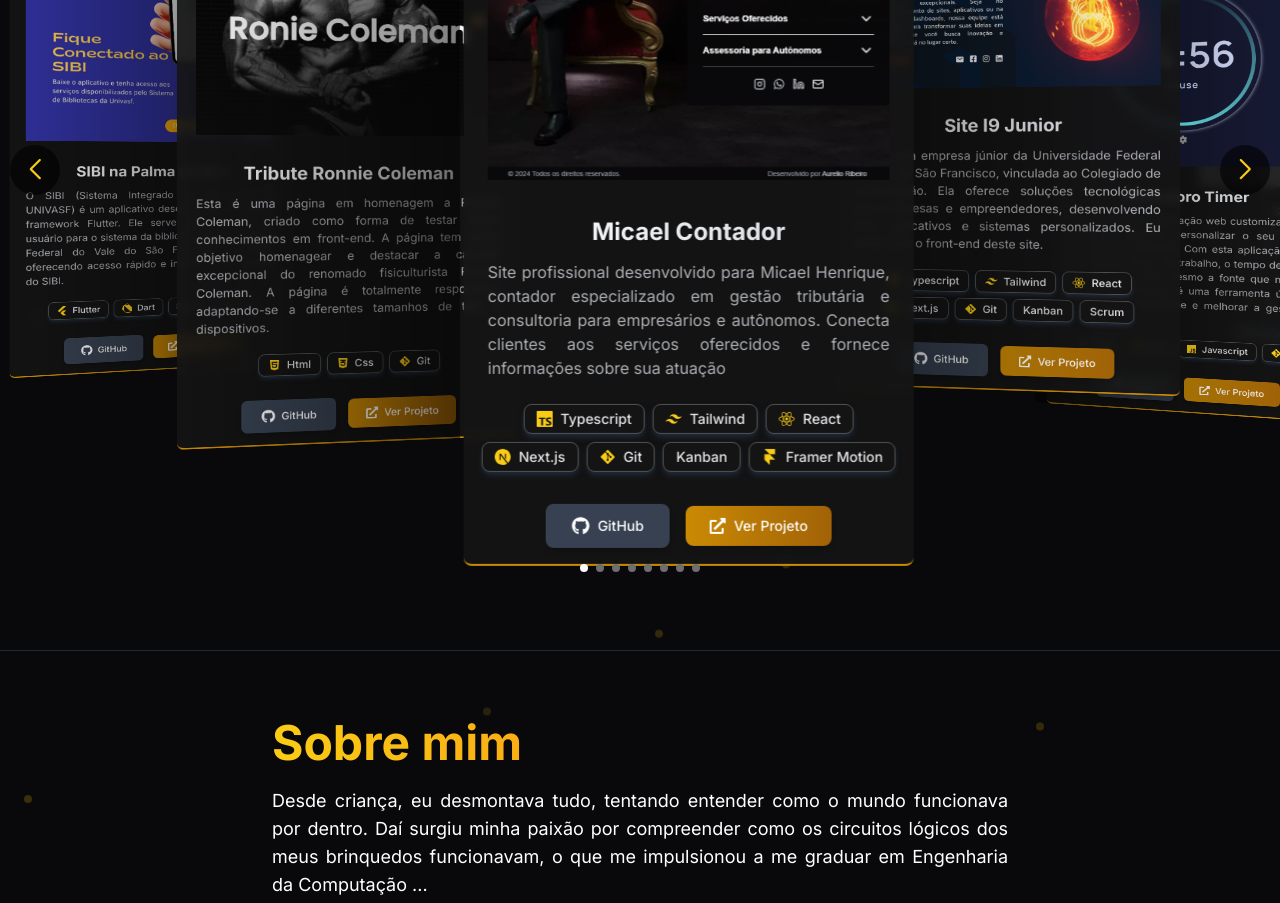
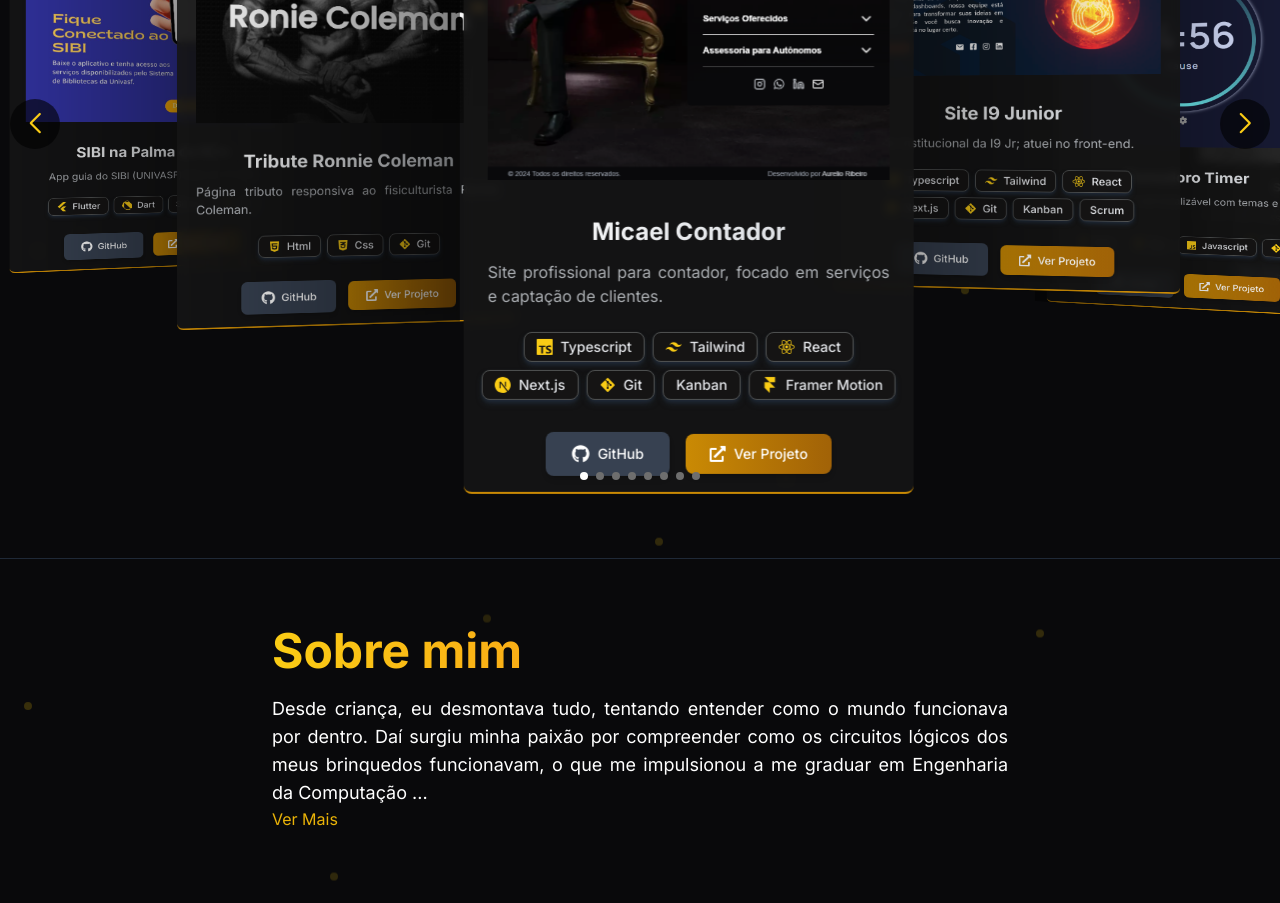
Before and after one commit to aureliodeboa/Portfolio, a Next.js app: page / in a window 1280 px wide. Shown: the part 1340-2243 px from the top of the page. Built offline with nearby package versions, Linux system fonts and the light colour scheme.

Commit message:
feat: atualização das descrições dos projetos no arquivo de dados, tornando-as mais concisas e focadas nos principais aspectos de cada projeto

```diff
--- a/src/assets/data/projectsData-en.ts
+++ b/src/assets/data/projectsData-en.ts
@@ -13,7 +13,7 @@
         id: 1,
         imageProject: micael,
         title: "Micael Contador",
-        description: "A professional website developed for Micael Henrique, an accountant specialized in tax management and consultancy for entrepreneurs and freelancers. The website connects clients to the services offered and provides information about his professional activities.",
+        description: "Professional website for an accountant, focused on services and lead capture.",
         linkGithub: "https://github.com/aureliodeboa/micael-portfolio",
         usedtechnologies: ["TypeScript", "Tailwind", "React", "Next.js", "Git", "Kanban", "Framer Motion"],
         urlProject: "https://micaelcontador.netlify.app/"
@@ -22,7 +22,7 @@
         id: 2,
         imageProject: imgI9site,
         title: "I9 Junior Website",
-        description: "I9 is a junior enterprise at the Federal University of the São Francisco Valley, linked to the Computing Department. It provides technological solutions for companies and entrepreneurs by developing websites, applications, and customized systems. I developed the front-end of this website.",
+        description: "Institutional website for I9 Jr; I developed the front-end.",
         linkGithub: "https://github.com/inove-jr/i9-website",
         usedtechnologies: ["TypeScript", "Tailwind", "React", "Next.js", "Git", "Kanban", "Scrum"],
         urlProject: "https://inove-jr.vercel.app/"
@@ -31,7 +31,7 @@
         id: 3,
         imageProject: imgPomodoro,
         title: "Pomodoro Timer",
-        description: "The Pomodoro Timer is a customizable web application that allows users to personalize their own Pomodoro timer. With this application, you can set work time, break time, choose colors, and even select your preferred font. This application is a useful tool for increasing productivity and improving time management.",
+        description: "Customizable Pomodoro timer with themes and adjustable times.",
         linkGithub: "https://github.com/aureliodeboa/Pomodoro",
         usedtechnologies: ["Html", "Css", "Javascript", "Git"],
         urlProject: "https://silver-chebakia-3fd8cb.netlify.app/"
@@ -40,7 +40,7 @@
         id: 4,
         imageProject: imgStarbuks,
         title: "Starbucks",
-        description: "This is a Starbucks homepage project developed to practice CSS grid-template property skills. In this project, I used only HTML and CSS to create a simple replica of the Starbucks homepage.",
+        description: "Simple Starbucks homepage replica using only HTML and CSS.",
         linkGithub: "https://github.com/aureliodeboa/Starbucks?tab=readme-ov-file",
         usedtechnologies: ["Html", "Css", "Git"],
         urlProject: "https://inquisitive-cendol-2fd1cd.netlify.app/"
@@ -49,7 +49,7 @@
         id: 5,
         imageProject: imgTodoReact,
         title: "To-Do List",
-        description: "This is a simple To-Do List project developed using React, Next.js, and TypeScript. The application allows users to add, mark as completed, and remove tasks from the list.",
+        description: "To-Do list with Context API and Reducers in Next.js.",
         linkGithub: "https://github.com/aureliodeboa/To-do-with-React?tab=readme-ov-file",
         usedtechnologies: ["Typescript", "Tailwind", "React", "Next.js", "Html", "Git"],
         urlProject: "https://master--gentle-snickerdoodle-46b5f2.netlify.app/"
@@ -58,7 +58,7 @@
         id: 6,
         imageProject: imgQuizReact,
         title: "Quiz App",
-        description: "This project is a Quiz application developed with React, Next.js, Tailwind CSS, and TypeScript. It allows users to answer a series of questions and displays correct and incorrect alternatives at the end.",
+        description: "Quiz in React/Next.js with feedback on correct and wrong answers.",
         linkGithub: "https://github.com/aureliodeboa/Quiz-app?tab=readme-ov-file",
         usedtechnologies: ["Typescript", "Tailwind", "React", "Next.js", "Html", "Git"],
         urlProject: "https://fastidious-kangaroo-7e1acc.netlify.app/"
@@ -67,7 +67,7 @@
         id: 7,
         imageProject: imgSibi,
         title: "SIBI in the Palm of Your Hand",
-        description: "SIBI (Integrated Libraries System of UNIVASF) is an application developed using the Flutter framework. It serves as a user guide for the library system of the Federal University of Vale do São Francisco (UNIVASF), offering quick and intuitive access to SIBI information.",
+        description: "Guide app for UNIVASF's SIBI built with Flutter.",
         linkGithub: "https://github.com/aureliodeboa/AplicativoSIBI?tab=readme-ov-file",
         usedtechnologies: ["Flutter", "Dart", "Scrum", "Git"],
         urlProject: "https://www.youtube.com/watch?v=p7WKsB0vFxk&feature=youtu.be"
@@ -76,7 +76,7 @@
         id: 8,
         imageProject: imgColeman,
         title: "Tribute to Ronnie Coleman",
-        description: "This is a tribute page project for Ronnie Coleman, created to test my front-end skills. The page aims to honor and highlight the exceptional career of renowned bodybuilder Ronnie Coleman. The page is fully responsive, adapting to different screen sizes and devices.",
+        description: "Responsive tribute page to bodybuilder Ronnie Coleman.",
         linkGithub: "https://github.com/aureliodeboa/Tribute-Ronnie-Coleman",
         usedtechnologies: ["Html", "Css", "Git"],
         urlProject: "https://aureliodeboa.github.io/Tribute-Ronnie-Coleman/"
--- a/src/assets/data/projectsData-pt.ts
+++ b/src/assets/data/projectsData-pt.ts
@@ -13,7 +13,7 @@
         id: 1,
         imageProject: micael,
         title: "Micael Contador",
-        description: "Site profissional desenvolvido para Micael Henrique, contador especializado em gestão tributária e consultoria para empresários e autônomos. Conecta clientes aos serviços oferecidos e fornece informações sobre sua atuação",
+        description: "Site profissional para contador, focado em serviços e captação de clientes.",
         linkGithub: "https://github.com/aureliodeboa/micael-portfolio",
         usedtechnologies: ["Typescript", "Tailwind", "React", "Next.js", "Git", "Kanban", "Framer Motion"],
         urlProject: "https://micaelcontador.netlify.app/"
@@ -22,7 +22,7 @@
         id: 2,
         imageProject: imgI9site,
         title: "Site I9 Junior",
-        description: "A I9 é uma empresa júnior da Universidade Federal do Vale do São Francisco, vinculada ao Colegiado de Computação. Ela oferece soluções tecnológicas para empresas e empreendedores, desenvolvendo sites, aplicativos e sistemas personalizados. Eu desenvolvi o front-end deste site.",
+        description: "Site institucional da I9 Jr; atuei no front-end.",
         linkGithub: "https://github.com/inove-jr/i9-website",
         usedtechnologies: ["Typescript", "Tailwind", "React", "Next.js", "Git", "Kanban", "Scrum"],
         urlProject: "https://inove-jr.vercel.app/"
@@ -31,7 +31,7 @@
         id: 3,
         imageProject: imgPomodoro,
         title: "Pomodoro Timer",
-        description: "O Pomodoro é uma aplicação web customizavel que permite aos usuários personalizar o seu próprio temporizador Pomodoro. Com esta aplicação, você pode definir o tempo de trabalho, o tempo de pausa, escolher cores e até mesmo a fonte que mais lhe agrada. Esta aplicação é uma ferramenta útil para aumentar a produtividade e melhorar a gestão do tempo.",
+        description: "Timer Pomodoro personalizável com temas e tempos configuráveis.",
         linkGithub: "https://github.com/aureliodeboa/Pomodoro",
         usedtechnologies: ["Html", "Css", "Javascript", "Git"],
         urlProject: "https://silver-chebakia-3fd8cb.netlify.app/"
@@ -40,7 +40,7 @@
         id: 4,
         imageProject: imgStarbuks,
         title: "Starbucks",
-        description: "Este é um projeto de página do Starbucks desenvolvido para treinar habilidades com a propriedade grid-template do CSS. Neste projeto, utilizei apenas HTML e CSS para criar uma réplica simples da página inicial do Starbucks.",
+        description: "Réplica simples da homepage Starbucks usando apenas HTML e CSS.",
         linkGithub: "https://github.com/aureliodeboa/Starbucks?tab=readme-ov-file",
         usedtechnologies: ["Html", "Css", "Git"],
         urlProject: "https://inquisitive-cendol-2fd1cd.netlify.app/"
@@ -49,7 +49,7 @@
         id: 5,
         imageProject: imgTodoReact,
         title: "To-do-with-Reducers",
-        description: "Este é um aplicativo de Lista de Tarefas construído usando Next.js, API de Contexto do React, e Reducers para gerenciamento de estado, Tailwind CSS para estilização e TypeScript para segurança de tipos. O aplicativo permite que os usuários adicionem, excluam e gerenciem suas tarefas de forma eficaz. O foco principal deste projeto é demonstrar o uso da API de Contexto e Reducers do React para gerenciamento de estado em uma aplicação web moderna.",
+        description: "Lista de tarefas com Context API e Reducers em Next.js.",
         linkGithub: "https://github.com/aureliodeboa/To-do-with-Reducers",
         usedtechnologies: ["Typescript", "Tailwind", "React", "Next.js", "Reducers", "Contexts", "Git"]
     },
@@ -57,7 +57,7 @@
         id: 6,
         imageProject: imgQuizReact,
         title: "Quiz App",
-        description: "Este projeto é um Quiz desenvolvido com React, Next.js, Tailwind CSS e TypeScript. Ele permite que os usuários respondam a uma série de perguntas e, ao final, exibe as alternativas corretas e erradas.",
+        description: "Quiz em React/Next.js com feedback de acertos e erros.",
         linkGithub: "https://github.com/aureliodeboa/Quiz-app?tab=readme-ov-file",
         usedtechnologies: ["Typescript", "Tailwind", "React", "Next.js", "Html", "Git"],
         urlProject: "https://fastidious-kangaroo-7e1acc.netlify.app/"
@@ -66,7 +66,7 @@
         id: 7,
         imageProject: imgSibi,
         title: "SIBI na Palma da Mão",
-        description: "O SIBI (Sistema Integrado de Bibliotecas da UNIVASF) é um aplicativo desenvolvido utilizando o framework Flutter. Ele serve como um guia de usuário para o sistema da biblioteca da Universidade Federal do Vale do São Francisco (UNIVASF), oferecendo acesso rápido e intuitivo a informações do SIBI.",
+        description: "App guia do SIBI (UNIVASF) feito em Flutter.",
         linkGithub: "https://github.com/aureliodeboa/AplicativoSIBI?tab=readme-ov-file",
         usedtechnologies: ["Flutter", "Dart", "Scrum", "Git"],
         urlProject: "https://www.youtube.com/watch?v=p7WKsB0vFxk&feature=youtu.be"
@@ -75,7 +75,7 @@
         id: 8,
         imageProject: imgColeman,
         title: "Tribute Ronnie Coleman",
-        description: "Esta é uma página em homenagem a Ronnie Coleman, criado como forma de testar meus conhecimentos em front-end. A página tem como objetivo homenagear e destacar a carreira excepcional do renomado fisiculturista Ronnie Coleman. A página é totalmente responsiva, adaptando-se a diferentes tamanhos de tela e dispositivos.",
+        description: "Página tributo responsiva ao fisiculturista Ronnie Coleman.",
         linkGithub: "https://github.com/aureliodeboa/Tribute-Ronnie-Coleman",
         usedtechnologies: ["Html", "Css", "Git"],
         urlProject: "https://aureliodeboa.github.io/Tribute-Ronnie-Coleman/"
```
